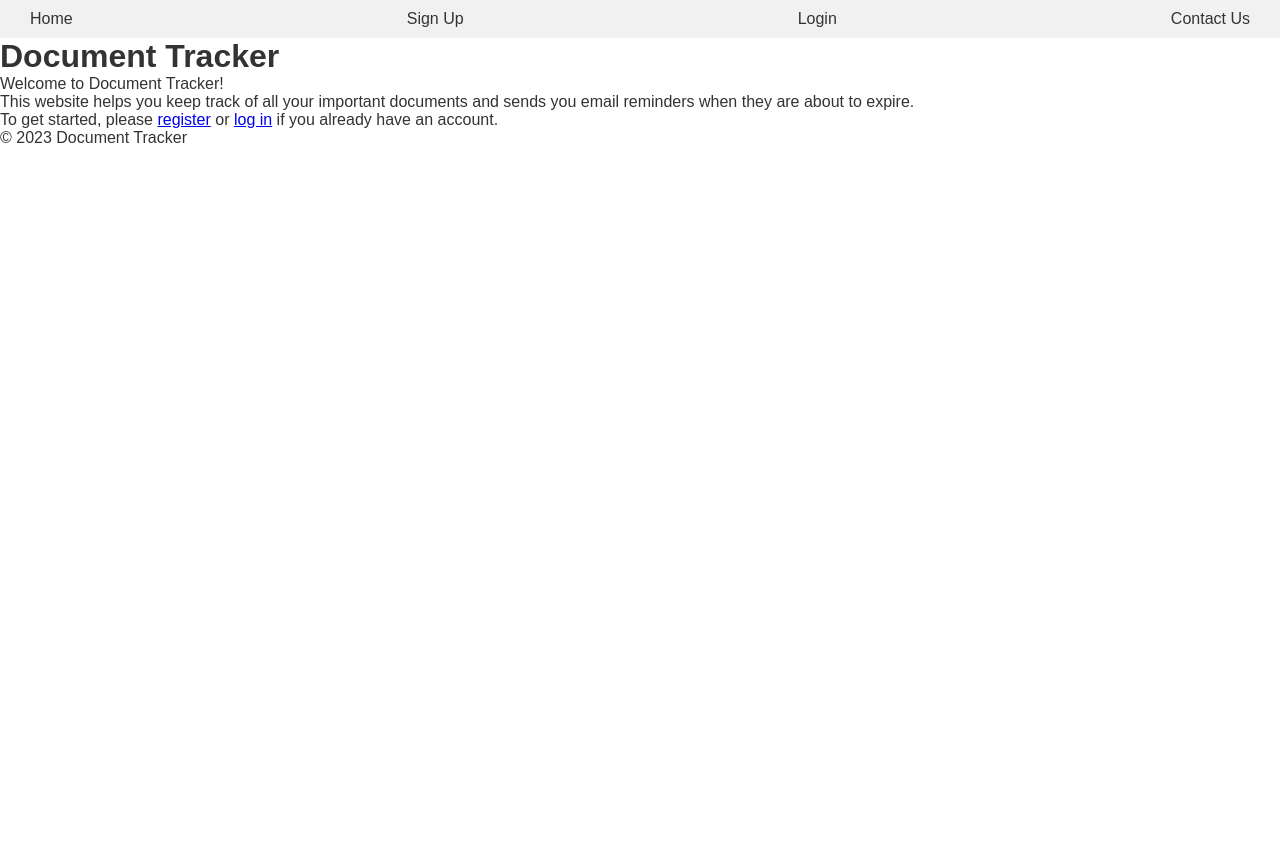
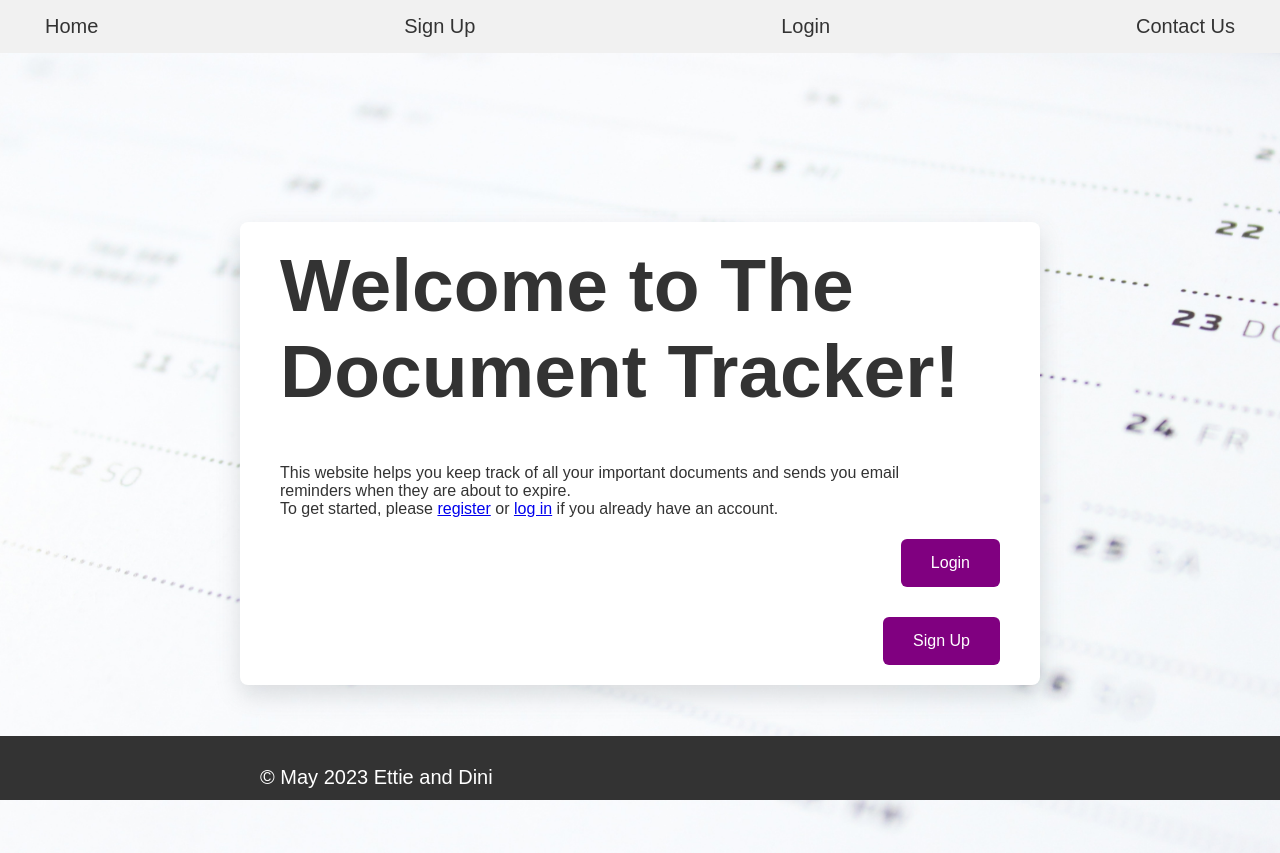
Before and after one commit to elanger1/Expiration-Tracker, a PHP site: page / in a window 1280 px wide. Before the commit the page ends 143 px from the top, so only its background shows below. Run offline with PHP 8.4, Linux system fonts and the light colour scheme.

Commit message:
updated files

```diff
--- a/config.php
+++ b/config.php
@@ -1,9 +1,9 @@
 <?php
 // Database credentials
-define('DB_HOST', 'caritordb.cu7z3wk6wo5l.us-east-1.rds.amazonaws.com');
+define('DB_HOST', 'expiration-tracker.cq6pwi5nmmet.us-east-1.rds.amazonaws.com');
 define('DB_USER', 'admin');
 define('DB_PASS', 'helloworld');
-define('DB_NAME', 'mydb');
+define('DB_NAME', 'expiration');
 
 // Connect to database
 $conn = mysqli_connect(DB_HOST, DB_USER, DB_PASS, DB_NAME);
--- a/css/footer.css
+++ b/css/footer.css
@@ -1,9 +1,3 @@
-footer {
-    background-color: #333;
-    color: #fff;
-    padding: 20px;
-  }
-
   .footer-content {
     display: flex;
     justify-content: space-between;
@@ -14,6 +8,7 @@ footer {
 
   .footer-content p {
     margin: 0;
+    padding: 20px;
   }
 
   .footer-content a {
@@ -24,3 +19,14 @@ footer {
   .footer-content a:hover {
     text-decoration: underline;
   }
+  #footer {
+    background-color: #333;
+    color: #fff;
+    padding: 20px;
+    position: absolute;
+    bottom: 0;
+    height: 4rem;
+    width: 100%;
+    font-size: 20px; /* Increase the font size */
+    padding: 10px 20px; /* Increase the padding for a larger clickable area */          /* Footer height */
+}
--- a/css/index_style.css
+++ b/css/index_style.css
@@ -1,45 +1,98 @@
-/* Reset default margin and padding for all elements */
-* {
+@import url('https://fonts.googleapis.com/css2?family=Lato&display=swap');
+
+/* Get rid of all default margins/paddings. Set typeface */
+body {
+  box-sizing: border-box;
   margin: 0;
   padding: 0;
+  background-image: url('../images/background2.png');
+  background-size: cover;
+  background-position: center;
+  font-family: "lato", sans-serif;
+}
+.signupFrm {
+  display: flex;
+  justify-content: center;
+  align-items: center;
+  height: 100vh;
+}
+.form {
+  background-color: white;
+
+  width: 100vh;
+  border-radius: 8px;
+  padding: 20px 40px;
+  box-shadow: 0 10px 25px rgba(92, 99, 105, .2);
 }
 
-/* Style the header section */
-header {
-  background-color: #333;
-  color: #fff;
-  padding: 20px;
+.title {
+  font-size: 50px;
+  margin-bottom: 50px;
+}
+.inputContainer {
+  position: relative;
+  height: 45px;
+  width: 90%;
+  margin-bottom: 17px;
+}
+.input {
+  position: absolute;
+  top: 0px;
+  left: 0px;
+  height: 100%;
+  width: 100%;
+  border: 1px solid #DADCE0;
+  border-radius: 7px;
+  font-size: 16px;
+  padding: 0 20px;
+  outline: none;
+  background: none;
+  z-index: 1;
 }
 
-header h1 {
-  font-size: 32px;
+.label {
+  position: absolute;
+  top: 15px;
+  left: 15px;
+  padding: 0 4px;
+  background-color: white;
+  color: #DADCE0;
+  font-size: 16px;
+  transition: 0.5s;
+  z-index: 0;
+}
+.submitBtn {
+  display: block;
+  margin-left: auto;
+  padding: 15px 30px;
+  border: none;
+  background-color: purple;
+  color: white;
+  border-radius: 6px;
+  cursor: pointer;
+  font-size: 16px;
+  margin-top: 30px;
 }
 
-/* Style the main section */
-main {
-  margin: 20px;
+.submitBtn:hover {
+  background-color: #9867C5;
+  transform: translateY(-2px);
 }
-
-main p {
-  font-size: 18px;
-  line-height: 1.5;
-  margin-bottom: 20px;
+.input:focus + .label {
+  top: -7px;
+  left: 3px;
+  z-index: 10;
+  font-size: 14px;
+  font-weight: 600;
+  color: purple;
 }
-
-main a {
-  color: #333;
-  font-weight: bold;
+.input:focus {
+  border: 2px solid purple;
 }
-
-/* Style the footer section */
-footer {
-  background-color: #ccc;
-  color: #333;
-  padding: 10px;
-  text-align: center;
+.input:not(:placeholder-shown)+ .label {
+  top: -7px;
+  left: 3px;
+  z-index: 10;
+  font-size: 14px;
+  font-weight: 600;
 }
-
-footer p {
-  font-size: 14px;
-  margin: 0;
-}
--- a/css/menu_style.css
+++ b/css/menu_style.css
@@ -12,7 +12,7 @@ color: #333;
 /* style the navigation bar */
 nav {
 background-color: #f1f1f1;
-padding: 10px;
+padding: 15px;
 }
 
 nav ul {
@@ -31,8 +31,8 @@ margin: 0 10px;
 nav a {
 text-decoration: none;
 color: #333;
-font-size: 16px;
-padding: 5px 10px;
+font-size: 20px; /* Increase the font size */
+padding: 10px 20px; /* Increase the padding for a larger clickable area */
 border-radius: 5px;
 transition: all 0.3s ease;
 }
--- a/footer.html
+++ b/footer.html
@@ -1,7 +1,6 @@
-<footer>
-    <div class="container">
-      <div class="footer-content">
+<link rel="stylesheet" href="css/footer.css">
+<footer id="footer">
+    <div class="footer-content">
         <p>&copy; May 2023 Ettie and Dini</p>
-      </div>
     </div>
-  </footer>
+</footer>
--- a/index.php
+++ b/index.php
@@ -1,17 +1,32 @@
+<!DOCTYPE html>
+<html>
+    <head>
+        <meta charset="UTF-8">
+        <title>Home</title>
+        <link rel="stylesheet" href="css/index_style.css">
+    </head>
 <?php
 include('menu.php');
 ?>
-<body>
-  <header>
-    <h1>Document Tracker</h1>
-  </header>
-  <main>
-      <p>Welcome to Document Tracker!<p>
-      </p> This website helps you keep track of all your important documents and sends you email reminders when they are about to expire.</p>
-    <p>To get started, please <a href="signup.php">register</a> or <a href="login.php">log in</a> if you already have an account.</p>
-  </main>
-  <footer>
-    <p>&copy; 2023 Document Tracker</p>
-  </footer>
-</body>
-</html>
+
+<div class="signupFrm">
+    <div class="form">
+    <div class="title">
+      <h2>Welcome to The Document Tracker!</h2>
+    </div>
+      <div class="inputContainer">
+      <p> This website helps you keep track of all your important documents and sends you email reminders when they are about to expire.</p>
+      <p>To get started, please <a href="signup.php">register</a> or <a href="login.php">log in</a> if you already have an account.</p>
+      </div>
+      <form action="login.php">
+        <button type="submit"class="submitBtn">Login</button>
+      </form>
+      <form action="signup.php">
+        <button type="submit"class="submitBtn">Sign Up</button>
+      </form>
+    </div>
+
+  </div>
+</div>
+
+<?php include('footer.html')?>
--- a/login.php
+++ b/login.php
@@ -1,8 +1,6 @@
 <!DOCTYPE html>
 <html>
     <head>
-        <meta charset="UTF-8">
-        <meta name="viewport" content="width=device-width, initial-scale=1.0">
         <title>Log In</title>
         <link rel="stylesheet" href="css/login_style.css">
     </head>
@@ -48,7 +46,7 @@ if ($_SERVER['REQUEST_METHOD'] == 'POST') {
         $_SESSION['email'] = $user['email'];
         $_SESSION['username'] = $user['username'];
 
-        header('Location: dashboard.php');
+        header('Location: script.php');
         exit();
     } else {
         // If email and password don't match, redirect back to login page with error message
--- a/mail.php
+++ b/mail.php
@@ -31,5 +31,5 @@ if(isset($_POST['send'])){
     $mail ->Body = $message;
     $mail->send();
 
-    header("Location: response.php");
+    header("Location: dashboard.php");
 }
--- a/menu.php
+++ b/menu.php
@@ -1,12 +1,16 @@
-<?php
-    session_start();
-?>
+
 <!DOCTYPE html>
 <html>
 <head>
-    <title>Login System</title>
+    <meta charset="UTF-8">
+    <meta name="viewport" content="width=device-width, initial-scale=1.0">
     <link rel="stylesheet" href="css/menu_style.css">
 </head>
+    <?php
+    session_start();
+
+?>
+<body>
 <nav>
     <ul>
         <li><a href="index.php">Home</a></li>
@@ -23,3 +27,4 @@
         ?>
     </ul>
 </nav>
+</body>
```
Also changed, not shown: check.php (deleted, +0 -50 lines), contact_us.php (+25 -12 lines), css/dashboard_style.css (added, +73 -0 lines), dashboard.php (+19 -4 lines), includes/addItem.php (+32 -2 lines), mailItem.php (deleted, +0 -35 lines), nbproject/private/private.xml (+8 -3 lines), script.php (added, +64 -0 lines), images/background2.png (added).
